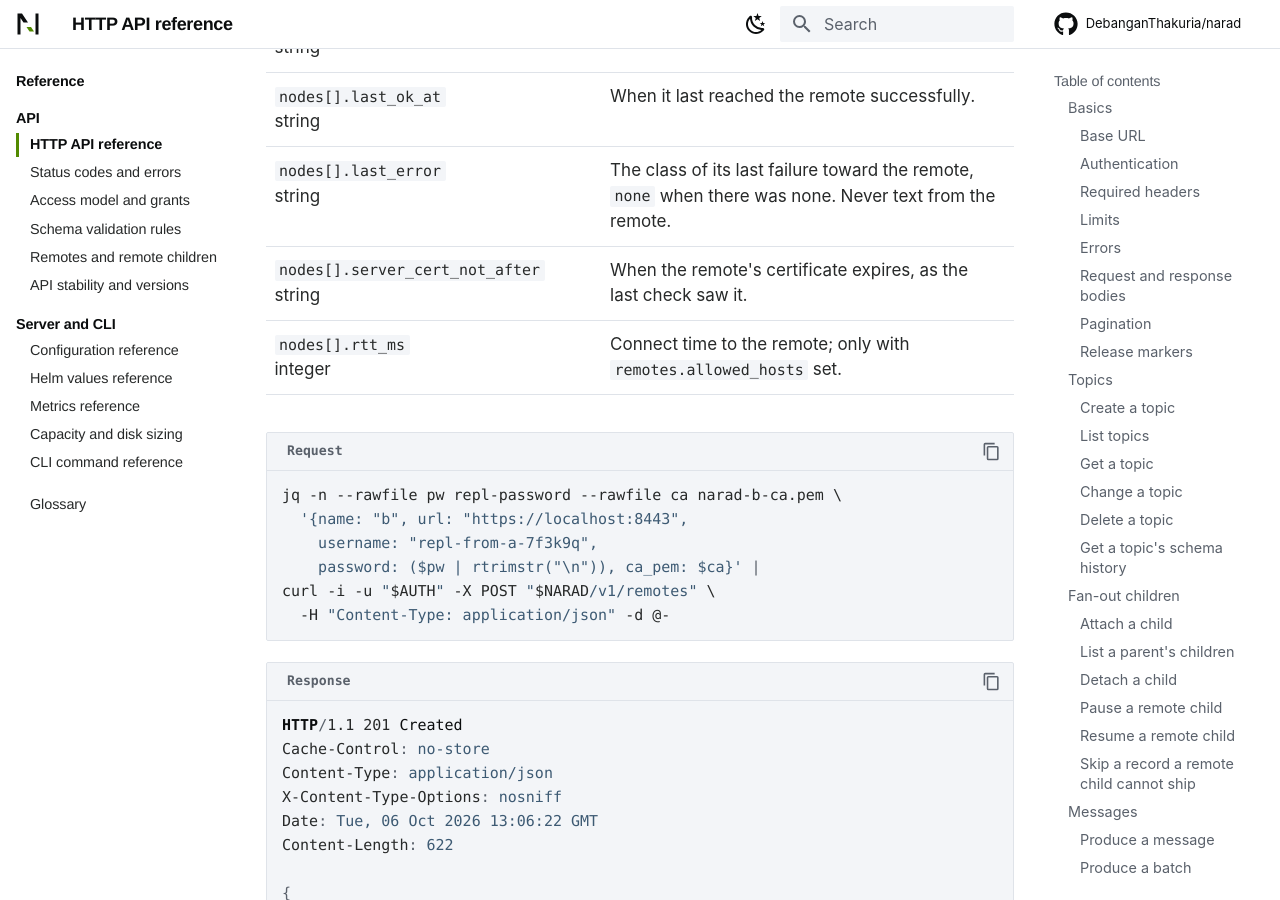
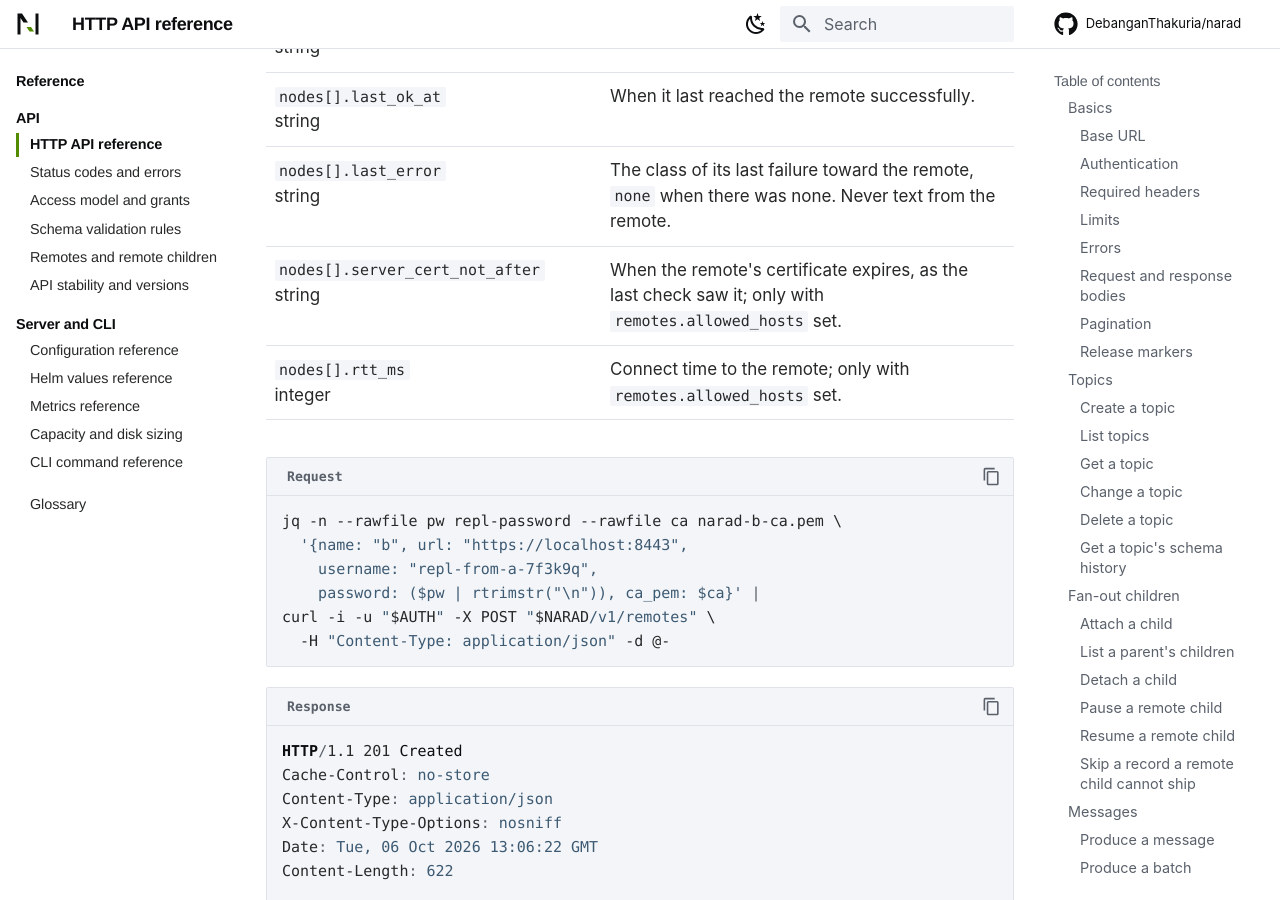
Before and after one commit to DebanganThakuria/narad, an MkDocs documentation site: the page built from docs/reference/http-api.md, in a window 1280 px wide and 900 px high, scrolled down 89307 px. Built offline with MkDocs 1.6.1 and Material for MkDocs 9.7.7, drawn with Linux system fonts in a browser that asks for light colours; some web fonts are replaced; comment, search, counter and statistics services are not loaded; some of the changed text lies outside the part shown.

Commit message:
fix(remote): hide the target's certificate expiry from node status without an allowlist
Without remotes.allowed_hosts a remote test answers only a result and
a class, but the check still stored the target's certificate expiry
in the node's cache and GET /v1/remotes showed it. Status now clears
it along with rtt_ms when the node has no host allowlist.

Co-Authored-By: Claude Opus 5.5 <noreply@anthropic.com>

````diff
--- a/docs/reference/http-api.md
+++ b/docs/reference/http-api.md
@@ -2483,7 +2483,7 @@ remote writes a minute, and a cluster holds at most 64 remotes.
 | `nodes[].fingerprint`<br>string | The fingerprint of the password it holds. |
 | `nodes[].last_ok_at`<br>string | When it last reached the remote successfully. |
 | `nodes[].last_error`<br>string | The class of its last failure toward the remote, `none` when there was none. Never text from the remote. |
-| `nodes[].server_cert_not_after`<br>string | When the remote's certificate expires, as the last check saw it. |
+| `nodes[].server_cert_not_after`<br>string | When the remote's certificate expires, as the last check saw it; only with `remotes.allowed_hosts` set. |
 | `nodes[].rtt_ms`<br>integer | Connect time to the remote; only with `remotes.allowed_hosts` set. |
 
 ```sh title="Request"
@@ -2597,7 +2597,7 @@ version and age, absent before the first remote.
 | `remotes[].nodes[].fingerprint`<br>string | The fingerprint of the password it holds. |
 | `remotes[].nodes[].last_ok_at`<br>string | When it last reached the remote successfully. |
 | `remotes[].nodes[].last_error`<br>string | The class of its last failure toward the remote, `none` when there was none. Never text from the remote. |
-| `remotes[].nodes[].server_cert_not_after`<br>string | When the remote's certificate expires, as the last check saw it. |
+| `remotes[].nodes[].server_cert_not_after`<br>string | When the remote's certificate expires, as the last check saw it; only with `remotes.allowed_hosts` set. |
 | `remotes[].nodes[].rtt_ms`<br>integer | Connect time to the remote; only with `remotes.allowed_hosts` set. |
 | `lingering`<br>array of object | Deleted remotes some member still holds, with the members `holding` them and the ones `not_answering`. |
 | `not_answering`<br>array of string | Every member that was asked and did not answer, whether or not an answering member still holds a deleted remote. Such a member may still hold one. |
@@ -2724,7 +2724,7 @@ for it, as [list remotes](#list-remotes) does.
 | `nodes[].fingerprint`<br>string | The fingerprint of the password it holds. |
 | `nodes[].last_ok_at`<br>string | When it last reached the remote successfully. |
 | `nodes[].last_error`<br>string | The class of its last failure toward the remote, `none` when there was none. Never text from the remote. |
-| `nodes[].server_cert_not_after`<br>string | When the remote's certificate expires, as the last check saw it. |
+| `nodes[].server_cert_not_after`<br>string | When the remote's certificate expires, as the last check saw it; only with `remotes.allowed_hosts` set. |
 | `nodes[].rtt_ms`<br>integer | Connect time to the remote; only with `remotes.allowed_hosts` set. |
 
 ```sh title="Request"
@@ -2851,7 +2851,7 @@ change live; a limit named with `0` or `""` is refused.
 | `nodes[].fingerprint`<br>string | The fingerprint of the password it holds. |
 | `nodes[].last_ok_at`<br>string | When it last reached the remote successfully. |
 | `nodes[].last_error`<br>string | The class of its last failure toward the remote, `none` when there was none. Never text from the remote. |
-| `nodes[].server_cert_not_after`<br>string | When the remote's certificate expires, as the last check saw it. |
+| `nodes[].server_cert_not_after`<br>string | When the remote's certificate expires, as the last check saw it; only with `remotes.allowed_hosts` set. |
 | `nodes[].rtt_ms`<br>integer | Connect time to the remote; only with `remotes.allowed_hosts` set. |
 
 ```sh title="Request"
@@ -3030,7 +3030,7 @@ The answer is `200` whether or not the checks pass: read `result`.
 | `checks[].target_serves_ids`<br>boolean | `false` for a target whose children listing serves no `parent_id` and no `remote` objects (v3.1.0): it cannot hold a remote child, so loop detection starts once it is upgraded; recreate detection reads the topic id from its describe answer. |
 | `checks[].rtt_ms`<br>integer | TCP connect time, with `remotes.allowed_hosts` set. |
 | `checks[].lane_capacity_per_s`<br>integer | An estimate of one lane's records per second at that round trip, with `remotes.allowed_hosts` set. |
-| `checks[].server_cert_not_after`<br>string | When the target's certificate expires. |
+| `checks[].server_cert_not_after`<br>string | When the target's certificate expires, with `remotes.allowed_hosts` set. |
 | `checks[].warnings`<br>array of string | Advisories, such as a certificate that expires within 14 days. |
 | `checks[].posture`<br>object | The member's `security_enabled`, `legacy_cluster_auth`, `raft_tls` and `api_hop_encrypted`. |
 
--- a/docs/reference/openapi.yaml
+++ b/docs/reference/openapi.yaml
@@ -3277,7 +3277,7 @@ components:
                 description: The class of its last failure toward the remote, `none` when there was none. Never text from the remote.
               server_cert_not_after:
                 type: string
-                description: When the remote's certificate expires, as the last check saw it.
+                description: When the remote's certificate expires, as the last check saw it; only with `remotes.allowed_hosts` set.
               rtt_ms:
                 type: integer
                 description: Connect time to the remote; only with `remotes.allowed_hosts` set.
@@ -3362,7 +3362,7 @@ components:
                 description: An estimate of one lane's records per second at that round trip, with `remotes.allowed_hosts` set.
               server_cert_not_after:
                 type: string
-                description: When the target's certificate expires.
+                description: When the target's certificate expires, with `remotes.allowed_hosts` set.
               warnings:
                 type: array
                 items:
````
Also changed, not shown: docs/operate/remotes.md (+1 -0 lines), 2 other files.
